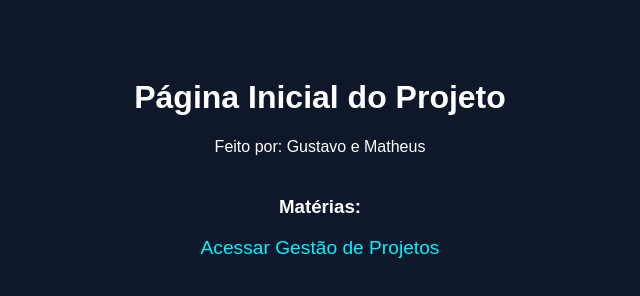
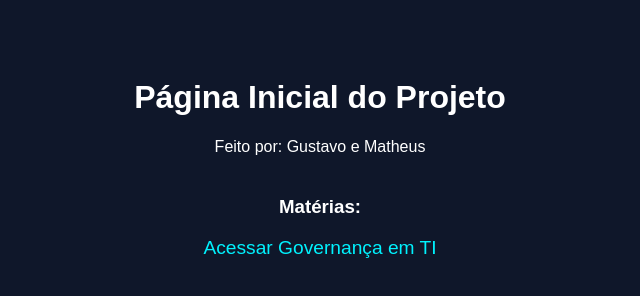
Before and after one commit to gus-flame/aps2, a plain HTML site: page index.html in a window 1280 px wide. Shown: the full height of the page, 320-960 px from the left. Drawn offline with Linux system fonts and the light colour scheme.

Commit message:
Modify navigation link in index.html
Updated link in the navigation from 'Gestão de Projetos' to 'Governança em TI'.

```diff
--- a/index.html
+++ b/index.html
@@ -12,7 +12,7 @@
 
     <div style="margin-top: 40px;">
         <h3>Matérias:</h3>
-        <a href="gestao-de-projetos/index.html" style="color: #00f2fe; text-decoration: none; font-size: 1.2rem;">Acessar Gestão de Projetos</a>
+        <a href="governanca-em-ti/index.html" style="color: #00f2fe; text-decoration: none; font-size: 1.2rem;">Acessar Governança em TI</a>
     </div>
 
 </body>
```
